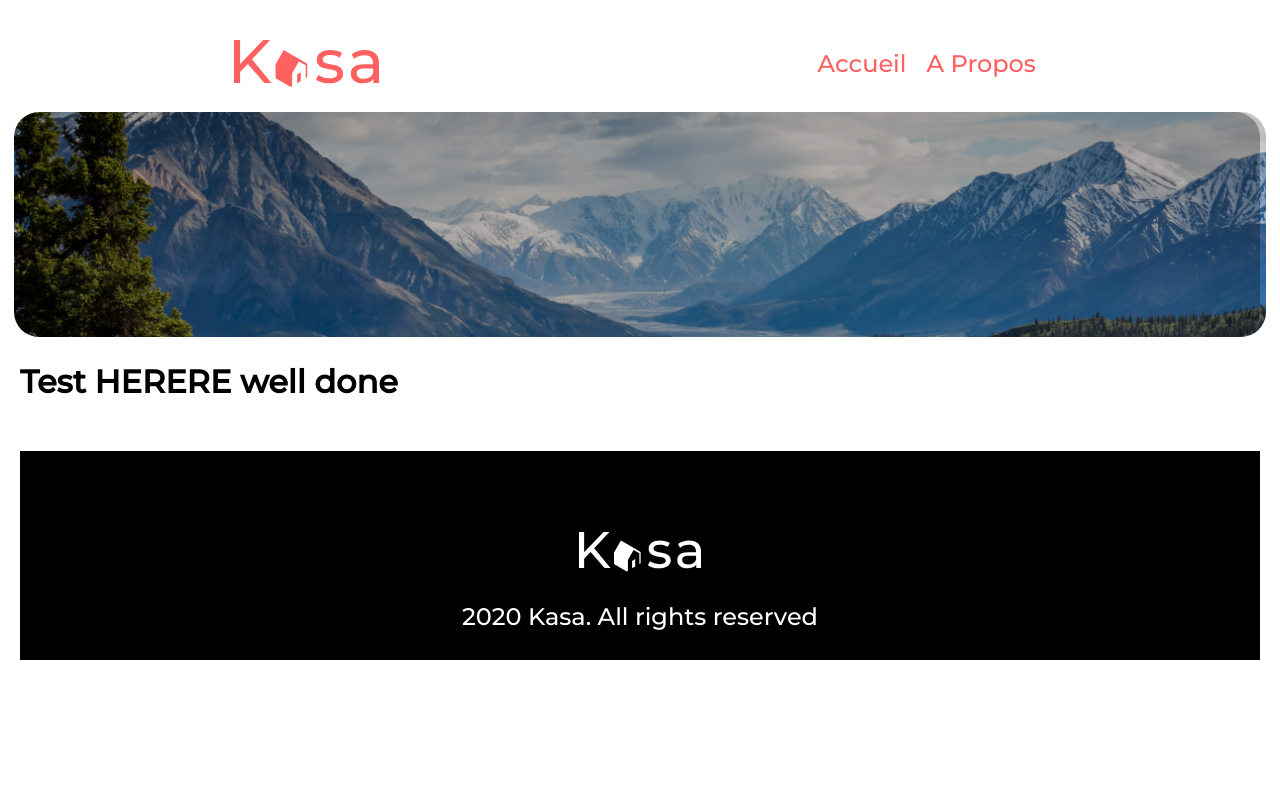
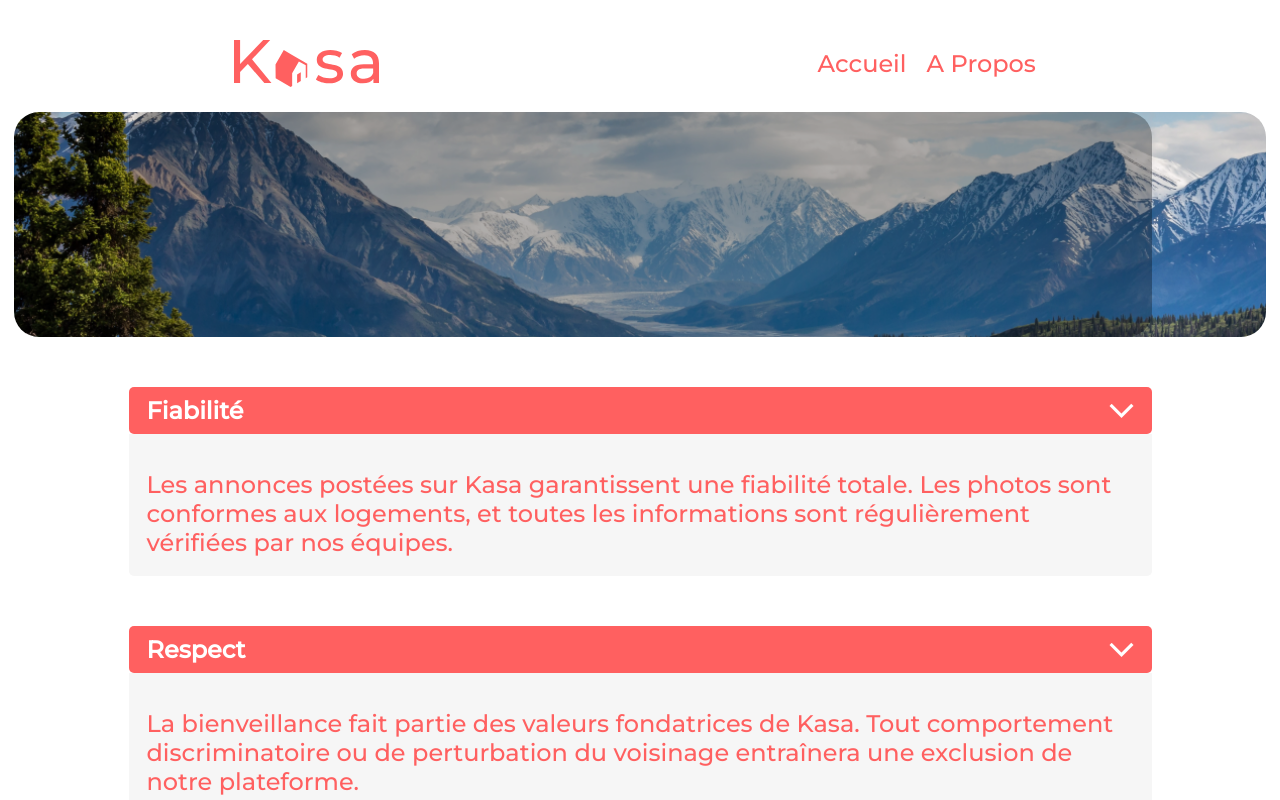
Before and after one commit to Mrballer59/--BrandonJOSEPHRAMIREZ_11_22072022, a React (Create React App) app: page /propos in a window 1280 px wide. Shown: the top 800 px of the page. Built offline with nearby package versions, Linux system fonts and the light colour scheme.

Commit message:
Error page added + dropdown content

```diff
--- /dev/null
+++ b/src/components/DropdownList/DropdownList.css
@@ -0,0 +1,30 @@
+.Propos {
+  max-width: 1023px;
+  margin: 0 auto;
+}
+.dropdownList {
+  margin: 50px 0;
+}
+.dp_Header {
+  color: var(--white);
+  background-color: var(--main);
+  display: flex;
+  align-items: center;
+  justify-content: space-between;
+  height: 47px;
+  padding: 0 18px;
+  border-radius: 5px;
+}
+h3 {
+  font-size: 24px;
+}
+.dropdownList p {
+  color: var(--main);
+  font-size: 24px;
+  font-weight: 400;
+  background-color: var(--grey);
+  border-bottom-left-radius: 5px;
+  border-bottom-right-radius: 5px;
+  margin: 0;
+  padding: 36px 18px 19px 18px;
+}
--- /dev/null
+++ b/src/components/DropdownList/DropdownList.jsx
@@ -0,0 +1,18 @@
+import React from "react";
+import "./DropdownList.css";
+import arrDown from "../../assets/arrow_down.png";
+import arrUp from "../../assets/arrow_up.png";
+
+const DropdownList = ({ title, text }) => {
+  return (
+    <div className="dropdownList">
+      <div className="dp_Header">
+        <h3>{title}</h3>
+        <img src={arrDown} alt="Display content" />
+      </div>
+      <p>{text}</p>
+    </div>
+  );
+};
+
+export default DropdownList;
--- a/src/pages/Error.jsx
+++ b/src/pages/Error.jsx
@@ -1,8 +1,17 @@
 import React from "react";
-
+import "../style/Error.css";
+import { Link } from "react-router-dom";
 
 const Error = () => {
-  return <div>Error</div>;
+  return (
+    <section className="section_error">
+      <h7>404</h7>
+      <p>Oups! La page que vous demandez n'existe pas.</p>
+      <Link to="/" className="homeLink">
+        Retourner sur le page d'accueil
+      </Link>
+    </section>
+  );
 };
 
 export default Error;
--- a/src/pages/Propos.jsx
+++ b/src/pages/Propos.jsx
@@ -1,13 +1,30 @@
 import "../style/Propos.css";
 import bannerHeader from "../assets/kalen-emsley-Bkci_8qcdvQ-unsplash 2.png";
 import Banner from "../components/Banner/Banner";
+import DropdownList from "../components/DropdownList/DropdownList";
 
 const Propos = () => {
   return (
     <div className="Propos">
       <Banner text="" img={bannerHeader} imgDescription="Views of mountains " />
-      {/* <section className=""></section> */}
-      <h1>Test HERERE well done </h1>
+      <section className="display_section">
+        <DropdownList
+          title="Fiabilité"
+          text="Les annonces postées sur Kasa garantissent une fiabilité totale. Les photos sont conformes aux logements, et toutes les informations sont régulièrement vérifiées  par nos équipes."
+        />
+        <DropdownList
+          title="Respect"
+          text="La bienveillance fait partie des valeurs fondatrices de Kasa. Tout comportement discriminatoire ou de perturbation du voisinage entraînera une exclusion de notre plateforme."
+        />
+        <DropdownList
+          title="Service"
+          text="Nos équipes se tiennent à votre disposition pour vous fournir une expérience parfaite. N'hésitez pas à nous contacter si vous avez la moindre question."
+        />
+        <DropdownList
+          title="Sécurité"
+          text="La sécurité est la priorité de Kasa. Aussi bien pour nos hôtes que pour les voyageurs, chaque logement correspond aux critères de sécurité établis par nos services. En laissant une note aussi bien à l'hôte qu'au locataire, cela permet à nos équipes de vérifier que les standards sont bien respectés. Nous organisons également des ateliers sur la sécurité domestique pour nos hôtes."
+        />
+      </section>
     </div>
   );
 };
--- /dev/null
+++ b/src/style/Error.css
@@ -0,0 +1,17 @@
+h7 {
+  font-size: 288px;
+  font-weight: 700;
+}
+.section_error {
+  text-align: center;
+  padding: 100px;
+  color: var(--main);
+}
+.section_error p {
+  font-size: 36px;
+  margin-bottom: 200px;
+}
+.homrLink {
+  font-size: 36px;
+  text-decoration: underline;
+}
```
Also changed, not shown: src/assets/arrow_down.png (added), src/assets/arrow_up.png (added).
